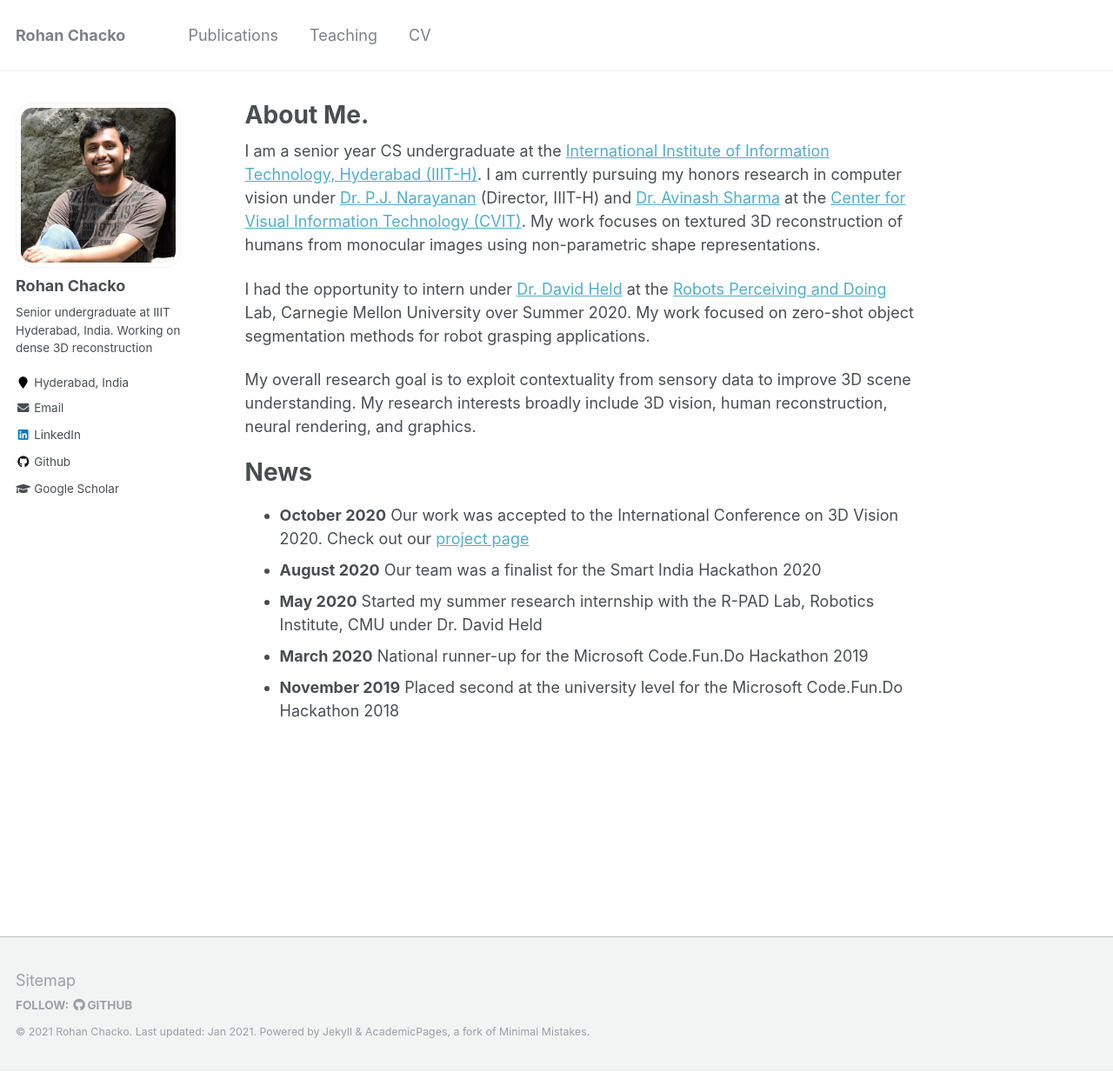
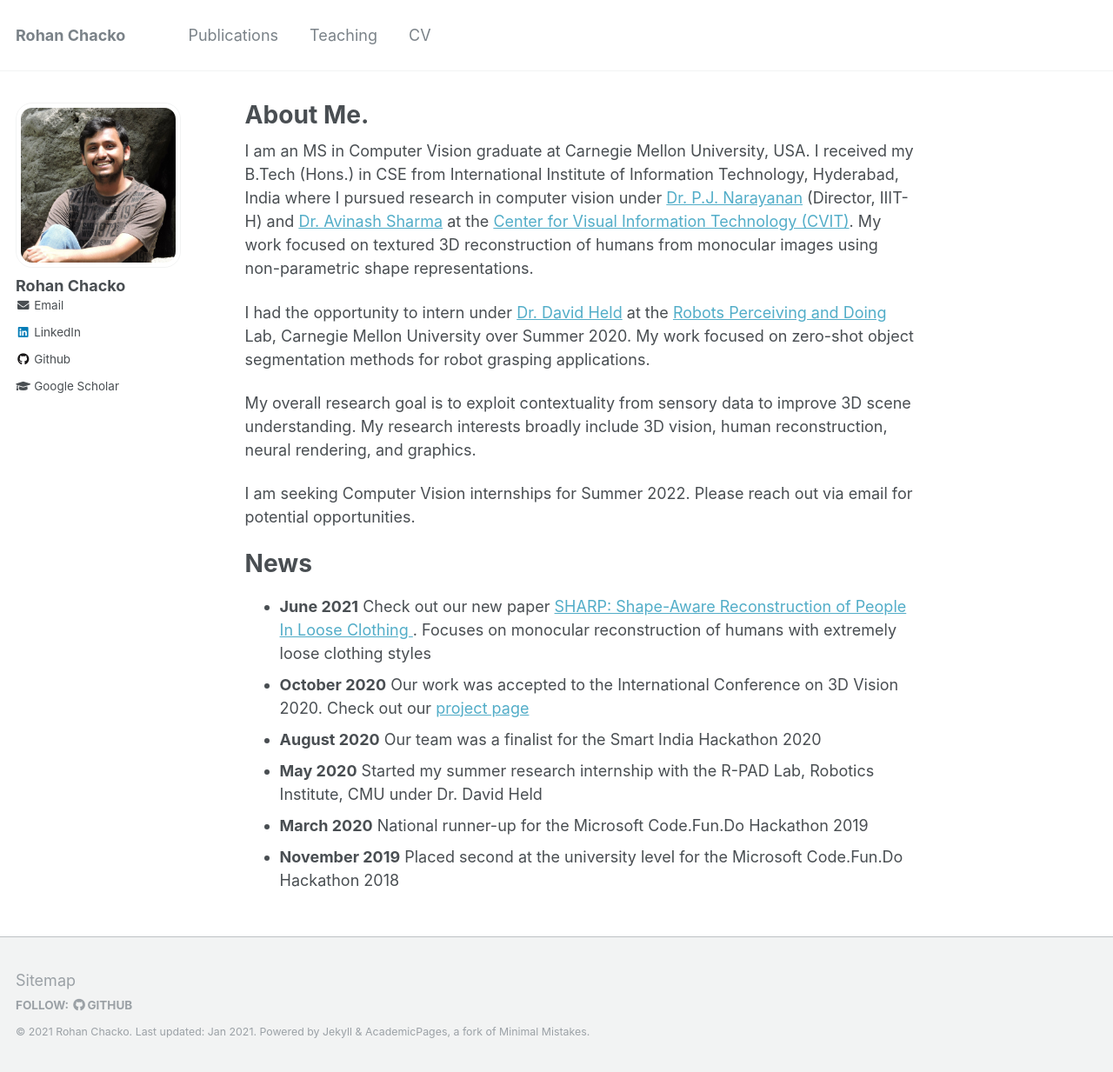
Before and after one commit to RohanChacko/rohanchacko.github.io, a Jekyll site: the page built from _pages/about.md, in a window 1280 px wide and 1233 px high. Shown: the whole window at 87% size. Built offline with Jekyll 4.4.1, drawn with Linux system fonts in a browser that asks for light colours.

Commit message:
Updated CMU details and resume pdf

```diff
--- a/_config.yml
+++ b/_config.yml
@@ -3,7 +3,7 @@ locale                   : "en-US"
 title                    : "Rohan Chacko"
 title_separator          : "|"
 name                     : &name "Rohan Chacko"
-description              : &description "Senior undergraduate at IIIT Hyderabad, India"
+description              : &description "MSCV graduate at CMU"
 url                      : https://rohanchacko.github.io # the base hostname & protocol for your site e.g. "https://mmistakes.github.io"
 baseurl                  : "" # the subpath of your site, e.g. "/blog"
 repository               : "RohanChacko/rohanchacko.github.io"
@@ -75,12 +75,12 @@ analytics:
 author:
   name             : "Rohan Chacko"
   avatar           : "profile.jpg"
-  bio              : "Senior undergraduate at IIIT Hyderabad, India. Working on dense 3D reconstruction"
-  location         : "Hyderabad, India"
+  bio              : # "Senior undergraduate at IIIT Hyderabad, India. Working on dense 3D reconstruction"
+  location         : # "Hyderabad, India"
   employer         :
   pubmed           :
   googlescholar    : "https://scholar.google.com/citations?user=qYdxs0wAAAAJ"
-  email            : "rohan.chacko@students.iiit.ac.in"
+  email            : "rohanc@andrew.cmu.edu"
   researchgate     :  # example: "https://www.researchgate.net/profile/yourprofile"
   uri              :
   bitbucket        :
@@ -95,7 +95,7 @@ author:
   instagram        :
   impactstory      : #"https://profiles.impactstory.org/u/xxxx-xxxx-xxxx-xxxx"
   lastfm           :
-  linkedin         : "rohan-chacko-68b965167/"
+  linkedin         : "rohan-chacko/"
   orcid            :
   pinterest        :
   soundcloud       :
--- a/_pages/about.md
+++ b/_pages/about.md
@@ -8,15 +8,18 @@ redirect_from:
   - /about.html
 ---
 
-I am a senior year CS undergraduate at the [International Institute of Information Technology, Hyderabad (IIIT-H)](https://iiit.ac.in). I am currently pursuing my honors research in computer vision under [Dr. P.J. Narayanan](https://faculty.iiit.ac.in/~pjn/) (Director, IIIT-H) and [Dr. Avinash Sharma](https://sites.google.com/site/asharmaresearch/) at the [Center for Visual Information Technology (CVIT)](http://cvit.iiit.ac.in/). My work focuses on textured 3D reconstruction of humans from monocular images using non-parametric shape representations.
+I am an MS in Computer Vision graduate at Carnegie Mellon University, USA. I received my B.Tech (Hons.) in CSE from International Institute of Information Technology, Hyderabad, India where I pursued research in computer vision under [Dr. P.J. Narayanan](https://faculty.iiit.ac.in/~pjn/) (Director, IIIT-H) and [Dr. Avinash Sharma](https://sites.google.com/site/asharmaresearch/) at the [Center for Visual Information Technology (CVIT)](http://cvit.iiit.ac.in/). My work focused on textured 3D reconstruction of humans from monocular images using non-parametric shape representations.
 
 I had the opportunity to intern under [Dr. David Held](http://davheld.github.io/) at the [Robots Perceiving and Doing](https://r-pad.github.io/) Lab, Carnegie Mellon University over Summer 2020. My work focused on zero-shot object segmentation methods for robot grasping applications.
 
 My overall research goal is to exploit contextuality from sensory data to improve 3D scene understanding. My research interests broadly include 3D vision, human reconstruction, neural rendering, and graphics.
 
+I am seeking Computer Vision internships for Summer 2022. Please reach out via email for potential opportunities.
 
 News
 ======
+- **June 2021** Check out our new paper [SHARP: Shape-Aware Reconstruction of People In Loose Clothing
+](https://arxiv.org/abs/2106.04778). Focuses on monocular reconstruction of humans with extremely loose clothing styles
 - **October 2020** Our work was accepted to the International Conference on 3D Vision 2020. Check out our [project page](peeledhuman.html){:target="_blank"}
 - **August 2020** Our team was a finalist for the Smart India Hackathon 2020
 - **May 2020** Started my summer research internship with the R-PAD Lab, Robotics Institute, CMU under Dr. David Held
```
Also changed, not shown: 2 other files.
